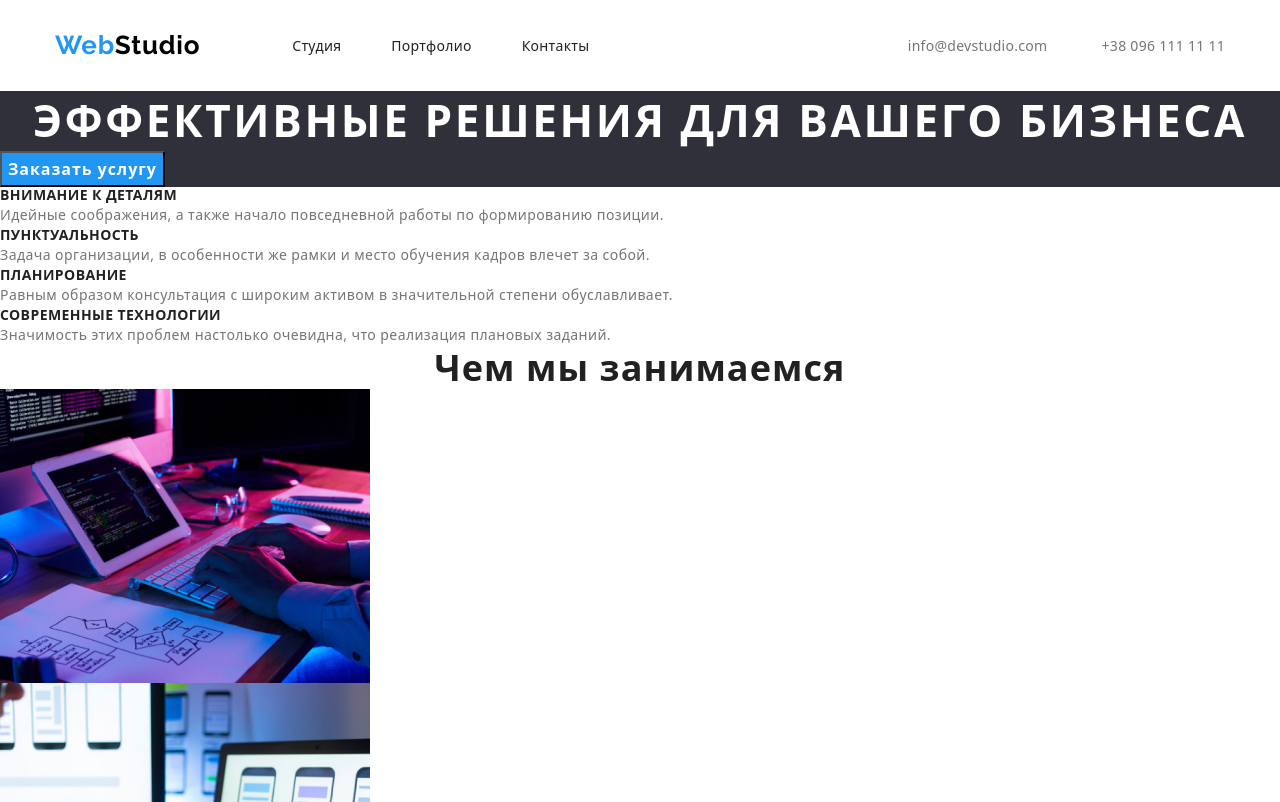
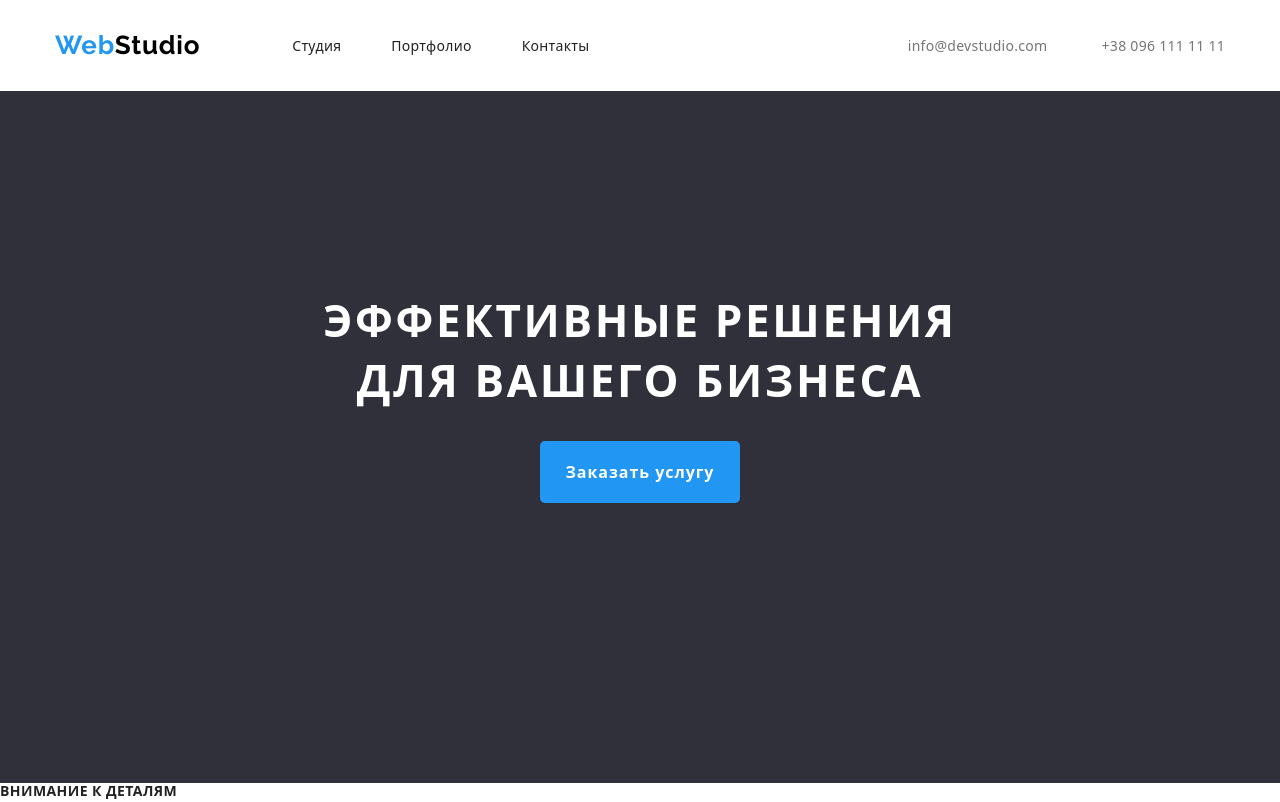
Before and after one commit to Aliona77/goit-markup-hw-03, a plain HTML site: page index.html in a window 1280 px wide. Shown: the top 802 px of the page. Drawn offline with nearby package versions, Linux system fonts and the light colour scheme.

Commit message:
оформлено Hero

```diff
--- a/css/styles.css
+++ b/css/styles.css
@@ -2,6 +2,9 @@
   --main-font: "Roboto", sans-serif;
   --secondary-font: "Raleway", sans-serif;
   --accent-color: #212121;
+}
+* {
+  outline: 1px black;
 }
 body {
   font-family: var(--main-font);
@@ -155,7 +158,21 @@ img {
   color: #ffffff;
 }
 
+.hero .title-hero {
+  margin-left: auto;
+  margin-right: auto;
+  margin-bottom: 30px;
+  width: 696px;
+}
+.hero .container {
+  padding-top: 200px;
+  padding-bottom: 280px;
+}
+
 .modal-btn {
+  min-width: 200px;
+  border-radius: 5px;
+  border: 1px solid var(--accent-color);
   font-weight: 700;
   font-size: 16px;
   line-height: 1.875;
@@ -163,6 +180,13 @@ img {
   letter-spacing: 0.06em;
   color: #ffffff;
   background-color: #2196f3;
+  padding: 16px 0;
+
+  display: block;
+  margin: 0 auto;
+  border: none;
+  outline: none;
+  cursor: pointer;
 }
 
 /*============= End Hero ===========*/
--- a/index.html
+++ b/index.html
@@ -50,9 +50,13 @@
 
     <main>
       <!--hero-->
-      <section class="hero">
-        <h1 class="title-hero">Эффективные решения для вашего бизнеса</h1>
-        <button class="modal-btn" type="button">Заказать услугу</button>
+      <section class="hero section">
+        <div class="container">
+          <h1 class="title-hero">Эффективные решения для вашего бизнеса</h1>
+          <div>
+            <button class="modal-btn" type="button">Заказать услугу</button>
+          </div>
+        </div>
       </section>
 
       <!--benefits-->
```
